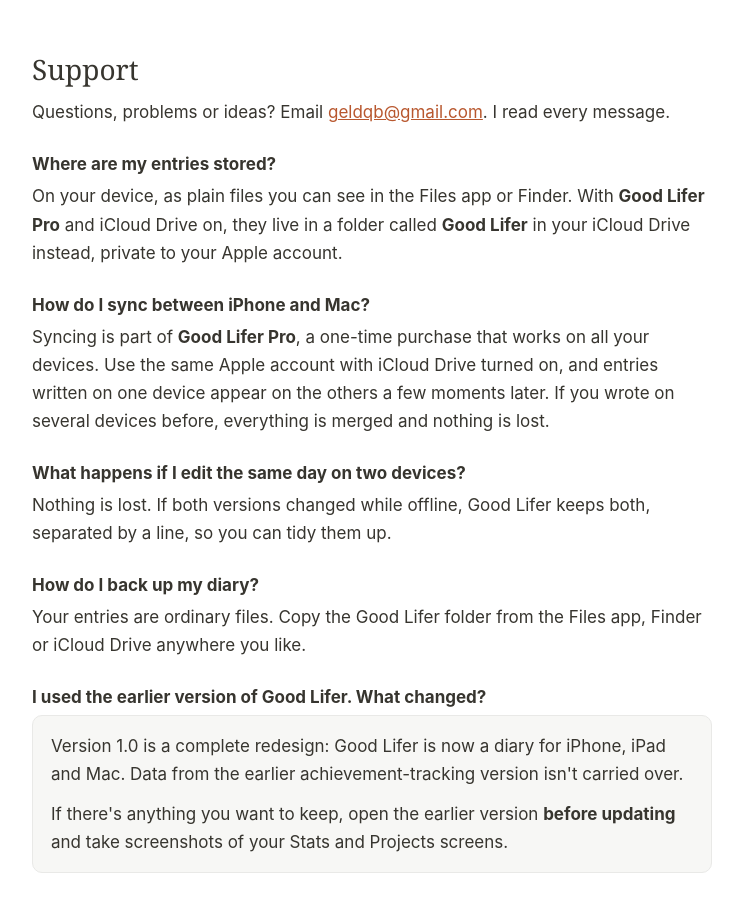
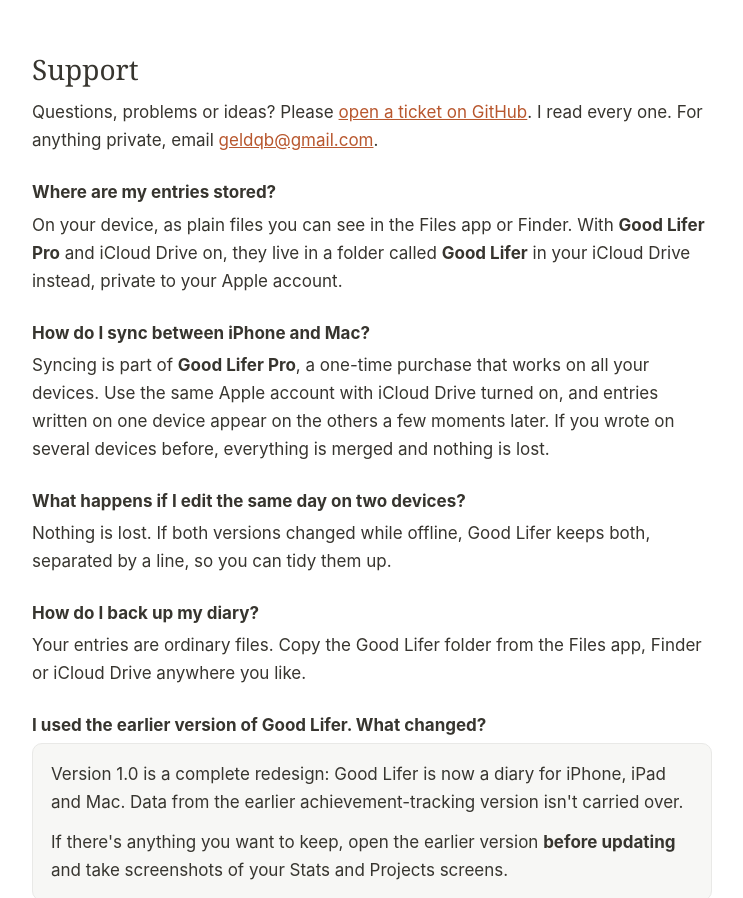
Before and after one commit to bingq/good-lifer, a plain HTML site: page docs/index.html in a window 1280 px wide. Shown: the part 1368-2266 px from the top of the page, without its empty margins (268-1011 px from the left). Drawn offline with Linux system fonts and the light colour scheme.

Commit message:
Ask for support tickets on GitHub

```diff
--- a/docs/index.html
+++ b/docs/index.html
@@ -81,7 +81,7 @@
   </ul>
 
   <h2 id="support">Support</h2>
-  <p>Questions, problems or ideas? Email <a href="mailto:geldqb@gmail.com">geldqb@gmail.com</a>. I read every message.</p>
+  <p>Questions, problems or ideas? Please <a href="https://github.com/bingq/good-lifer/issues/new">open a ticket on GitHub</a>. I read every one. For anything private, email <a href="mailto:geldqb@gmail.com">geldqb@gmail.com</a>.</p>
 
   <h3>Where are my entries stored?</h3>
   <p>On your device, as plain files you can see in the Files app or Finder. With <strong>Good Lifer Pro</strong> and iCloud Drive on, they live in a folder called <strong>Good Lifer</strong> in your iCloud Drive instead, private to your Apple account.</p>
```
